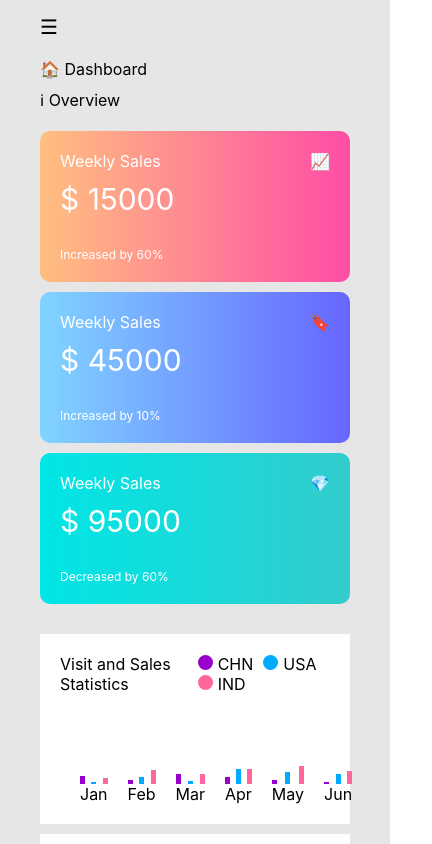
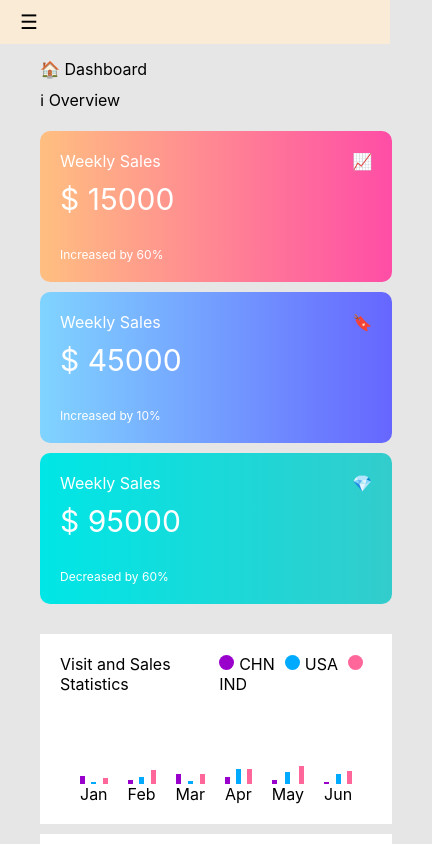
Before and after one commit to AbhirupGhosh-git/react-fundamentals, a React (Create React App) app: page / in a window 390 px wide. Shown: the top 844 px of the page, 432 px wide, since content can reach past the window. Built offline with nearby package versions, Linux system fonts and the light colour scheme.

Commit message:
Mobile UI Fixed

```diff
--- a/src/App.css
+++ b/src/App.css
@@ -1,12 +1,14 @@
 .content {
   padding: 15px 40px;
-  background-color: #e6e6e6;
   min-height: 100vh;
   display: flex;
   justify-content: flex-start;
   flex-direction: column;
   flex: 1;
-  width: 80%;
+}
+.header {
+  background-color: antiquewhite;
+  padding: 10px 20px;
 }
 
 .webpage {
@@ -32,6 +34,14 @@
   .dashboard-title {
     margin-bottom: 10px;
   }
+
+  .content--invisible {
+    display: none !important;
+  }
+
+  .visible {
+    width: 100%;
+  }
 }
 
 .displayFlex:not(:last-child) {
--- a/src/App.js
+++ b/src/App.js
@@ -112,25 +112,32 @@ function App() {
     );
   } else {
     pageTitle = "🧾 Project Status";
-    content = <Table projectStatus={test_data.projectStatus} />;
+    content = (
+      <div>
+        <Table projectStatus={test_data.projectStatus} />
+      </div>
+    );
   }
 
   return (
+    <>
+      <div className="header">
+        <span className="navIcon" onClick={switchNavbar}>
+          &#9776;
+        </span>
+      </div>
+
       <div className="webpage">
+        <div className={`${isVisible && "visible"} `}>
           <NavBar
             selectedOption={selectedOption}
             displayDashboard={selectDashboardHandler}
             displayProgress={selectProgressHandler}
             className={navWidth}
           />
-
-      <main className="content">
-        <div className="displayFlex">
-          <span className="navIcon" onClick={switchNavbar}>
-            &#9776;
-          </span>
         </div>
 
+        <main className={`content ${isVisible && "content--invisible"}`}>
           <div className="displayFlex">
             <span className="dashboard-title">{pageTitle}</span>
             <span>ℹ Overview</span>
@@ -139,6 +146,7 @@ function App() {
           {content}
         </main>
       </div>
+    </>
   );
 }
 
--- a/src/components/Table/Table.module.css
+++ b/src/components/Table/Table.module.css
@@ -1,6 +1,7 @@
 .tableBox {
   background-color: #fff;
   padding: 20px;
+  width: 100%;
 }
 
 table {
--- a/src/index.css
+++ b/src/index.css
@@ -13,6 +13,7 @@ body {
     sans-serif;
   -webkit-font-smoothing: antialiased;
   -moz-osx-font-smoothing: grayscale;
+  background-color: #e6e6e6;
   /* display: flex;
   flex-direction: column; */
 }
```
Lines whose indentation alone changed are shown as unchanged.
